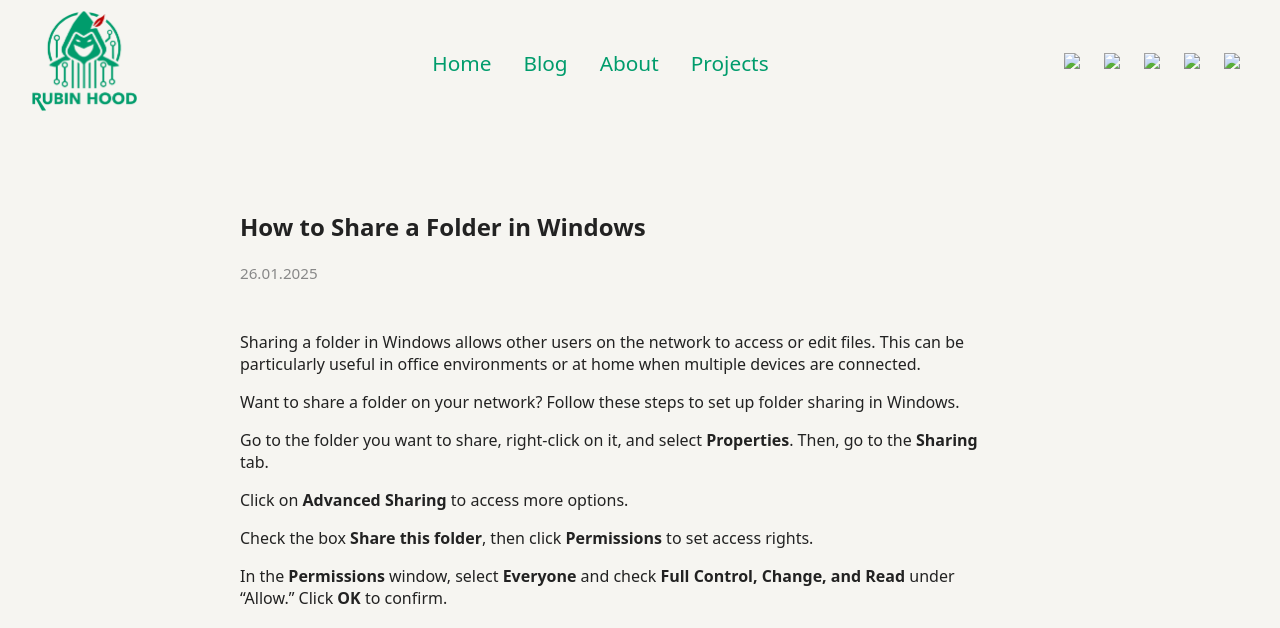
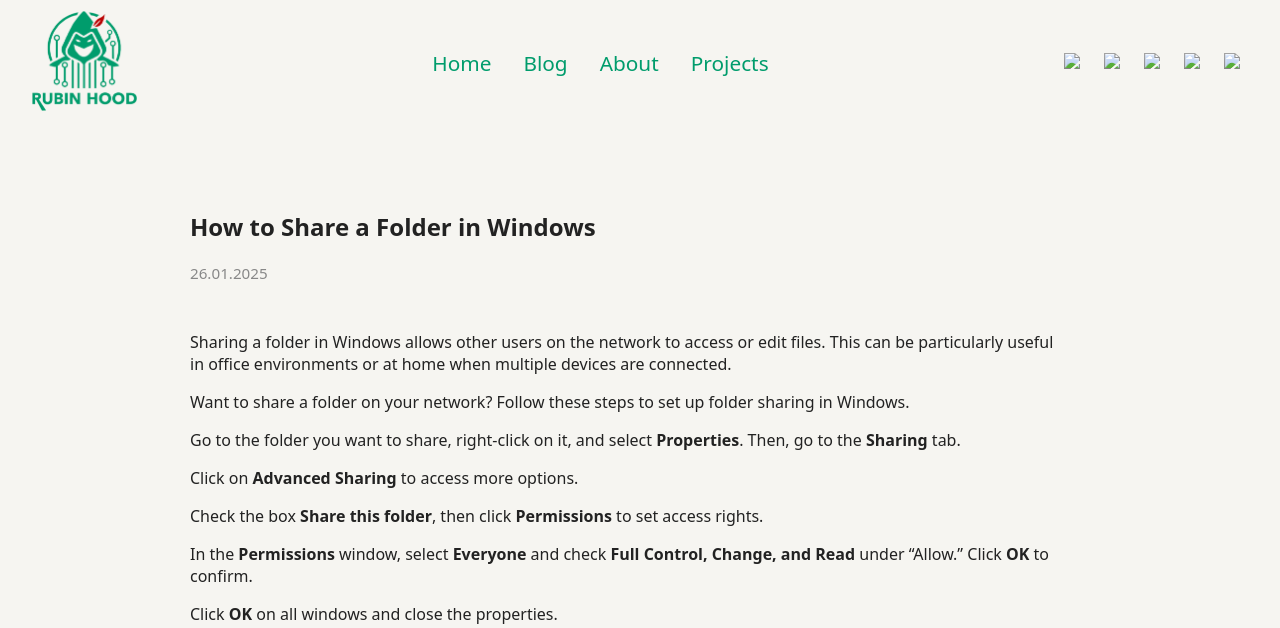
Before and after one commit to rubin-hood/website, a Jekyll site: the page built from _posts/2025-01-26-How to Share a Folder in Windows.md, in a window 1280 px wide and 1400 px high. Shown: the top 628 px of the window. Built offline with Jekyll 4.4.1, drawn with Linux system fonts in a browser that asks for light colours; grey boxes are pictures that could not be loaded.

Commit message:
Update style.css

```diff
--- a/assets/css/style.css
+++ b/assets/css/style.css
@@ -325,7 +325,7 @@
   max-height: none !important;
   overflow-y: visible !important;
 
-  max-width: 800px;           /* <--- NEU: begrenzt die Breite! */
+  max-width: 900px;           /* <--- NEU: begrenzt die Breite! */
   margin: 2.5rem auto;         /* zentriert + Abstand oben/unten */
   background: transparent;
 
```
